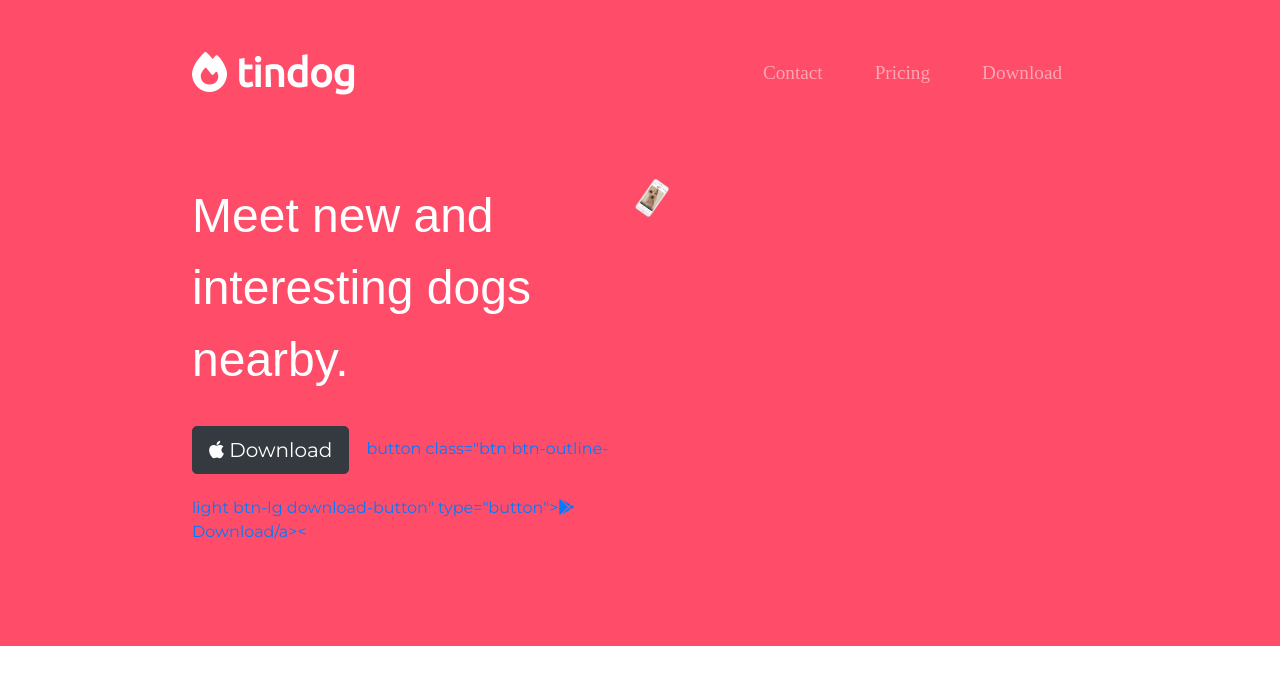
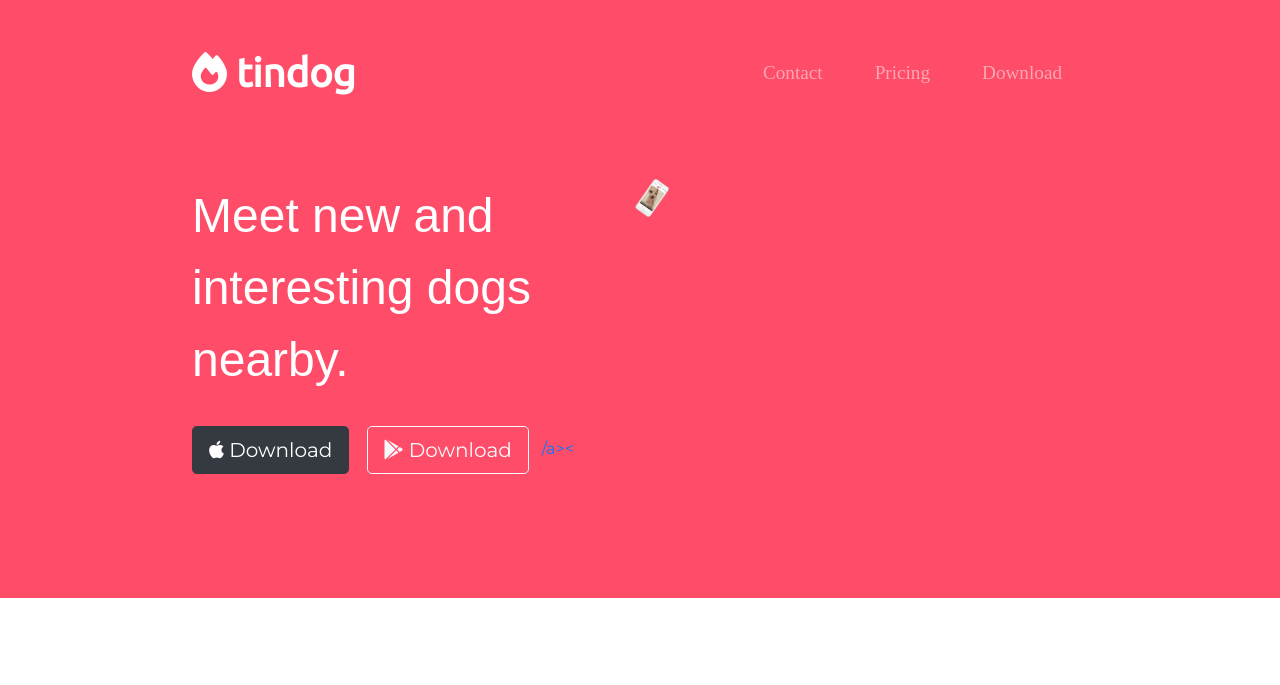
Before and after one commit to JaiVallabh/tindog, a plain HTML site: page index.html in a window 1280 px wide. Shown: the top 685 px of the page. Drawn offline with nearby package versions, Linux system fonts and the light colour scheme.

Commit message:
Update index.html

```diff
--- a/index.html
+++ b/index.html
@@ -57,7 +57,7 @@
         <div class="col-lg-6">
           <h1>Meet new and interesting dogs nearby.</h1>
           <a href="https://play.google.com/store/apps/details?id=com.iknesoft.tindog&hl=en"> <button class="btn btn-dark btn-lg download-button" type="button"><i class="fab fa-apple"></i> Download</button></a>
-          <a href="https://play.google.com/store/apps/details?id=com.iknesoft.tindog&hl=en">button class="btn btn-outline-light btn-lg download-button" type="button"><i class="fab fa-google-play"></i> Download</button>/a><
+          <a href="https://play.google.com/store/apps/details?id=com.iknesoft.tindog&hl=en"><button class="btn btn-outline-light btn-lg download-button" type="button"><i class="fab fa-google-play"></i> Download</button>/a><
         </div>
         <div class="col-lg-6">
           <img class="title-image" src="images/iphone6.png" alt="iphone-mockup">
```
